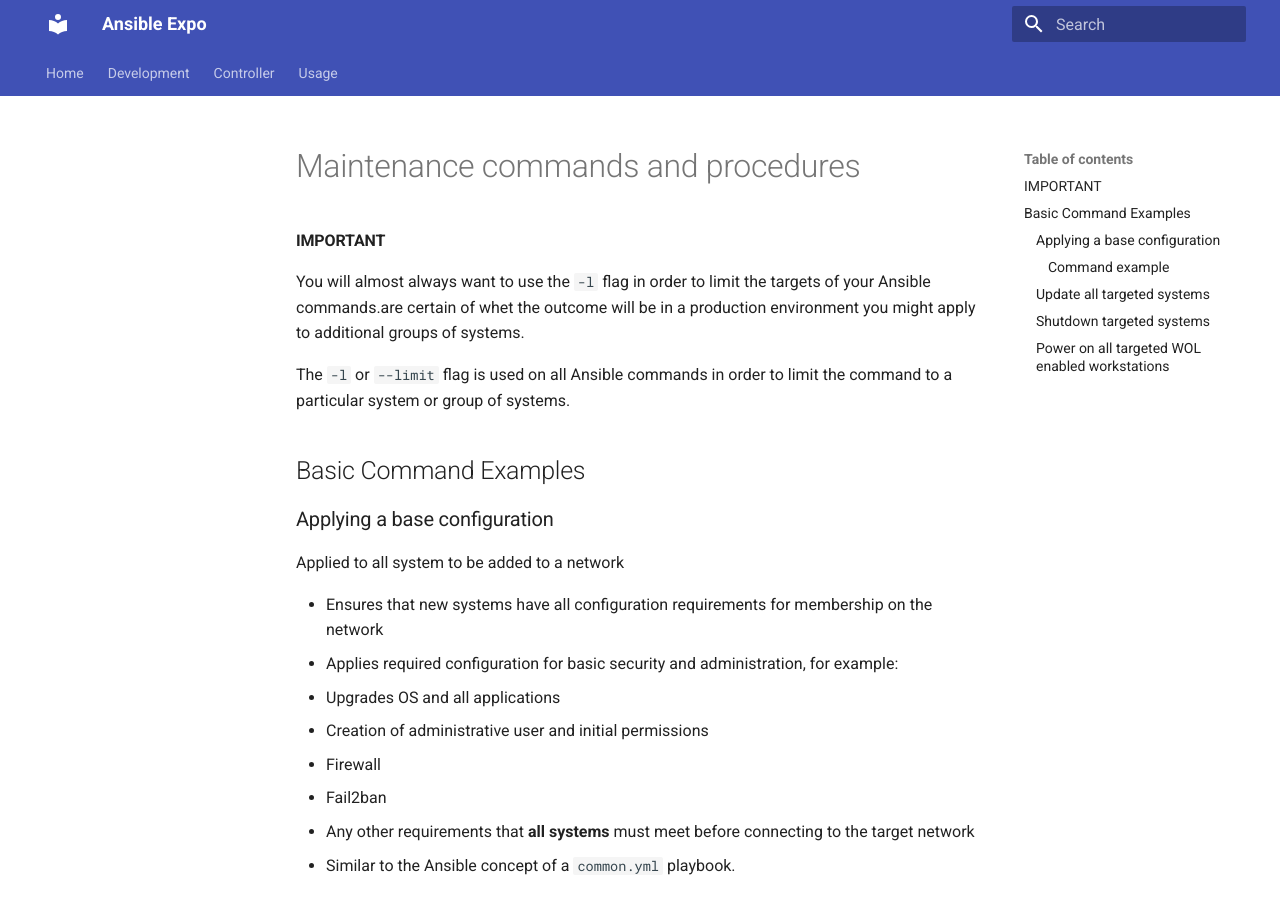
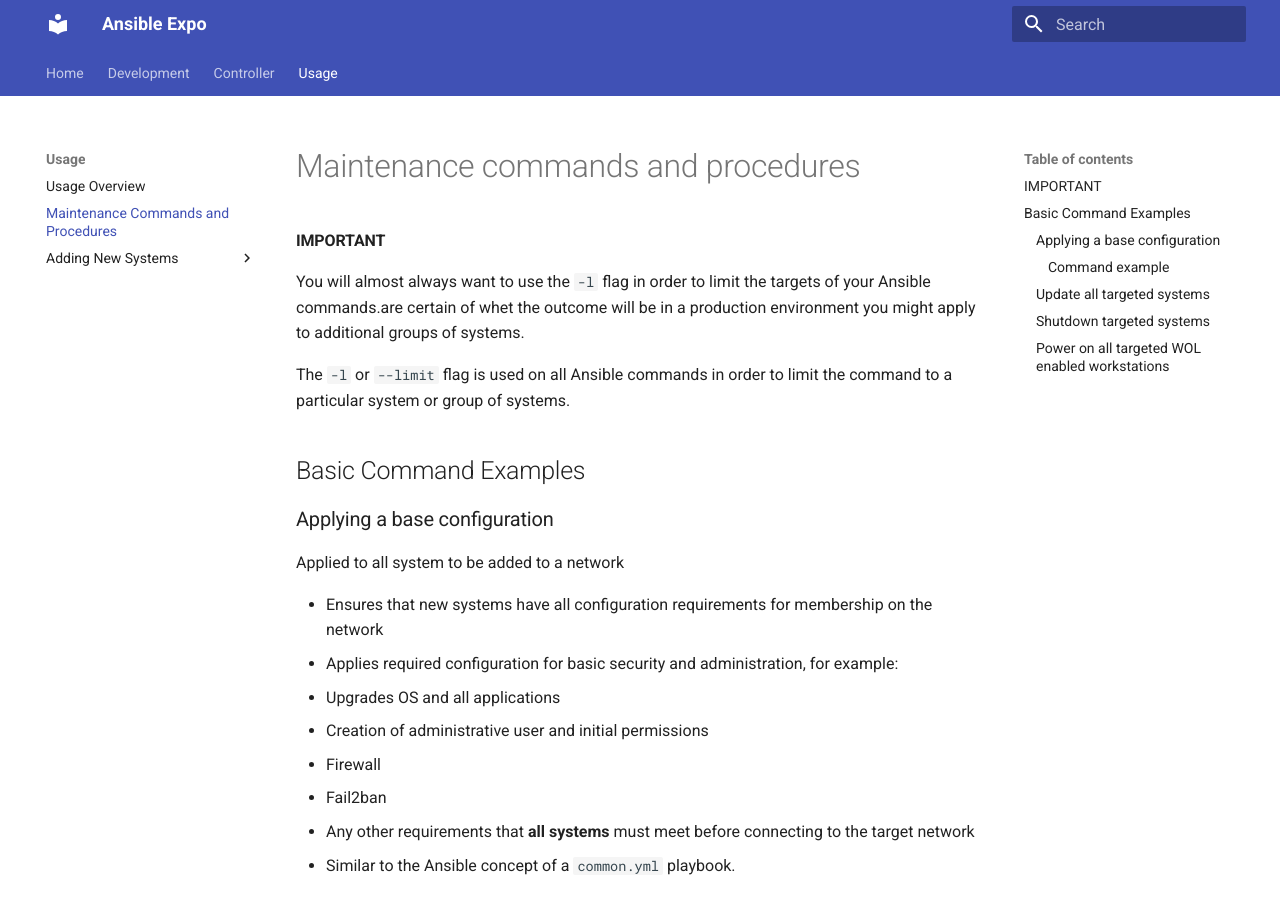
Before and after one commit to cjsteel/ansible-project-expo, an MkDocs documentation site: the page built from docs/usage/maintenance-commands-and-procedures.md, in a window 1280 px wide and 900 px high. Built offline with MkDocs 1.6.1 and Material for MkDocs 9.7.7, drawn with Linux system fonts in a browser that asks for light colours; part of the change alters nothing that is shown.

Commit message:
cleanup mkdocks.yml

```diff
--- a/mkdocs.yml
+++ b/mkdocs.yml
@@ -11,20 +11,19 @@ nav:
        - Controller Overview: controller/index.md
     - Usage:
        - Usage Overview: usage/index.md
-       - Maintenance Commands and Procedures: maintenance-commands-and-procedures.md
+       - Maintenance Commands and Procedures: usage/maintenance-commands-and-procedures.md
        - Adding New Systems:
            - System preparations:
                - BIOS/(U)EFI Settings:
-                   - Wake-on-LAN (Wol): bios/enabling-wol.md
-                   - Network booting: bios/enabling-pxe.md
+                   - Wake-on-LAN (Wol): usage/enabling-wol.md
+                   - Network booting: usage/enabling-pxe.md
                - Hardware:
                    - Mirrored boot: mdadm/index.md
                    - Drive locations: chassis/index.md
                - DNS:
                    - DNS: dns/index.md
-                   - /etc/hosts file: etc_hosts/index.md
+                   - /etc/hosts file: usage/hosts.md
            - Connectivity:
-               - Connectivity test: ssh/testing-connectivity.md
                - ssh agent: ssh/sshagent.md
                - ssh-add: ssh/sshadd.md
            - inventory/production/hosts:
```
